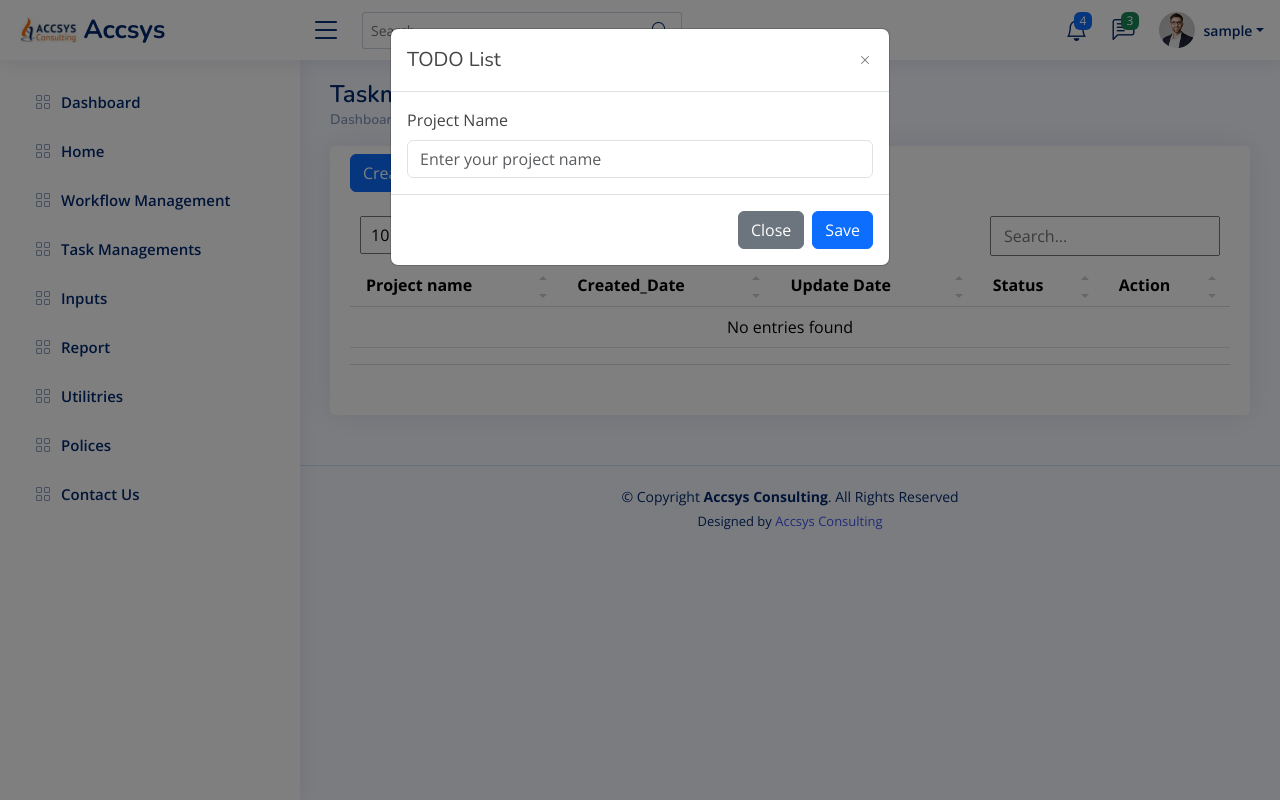
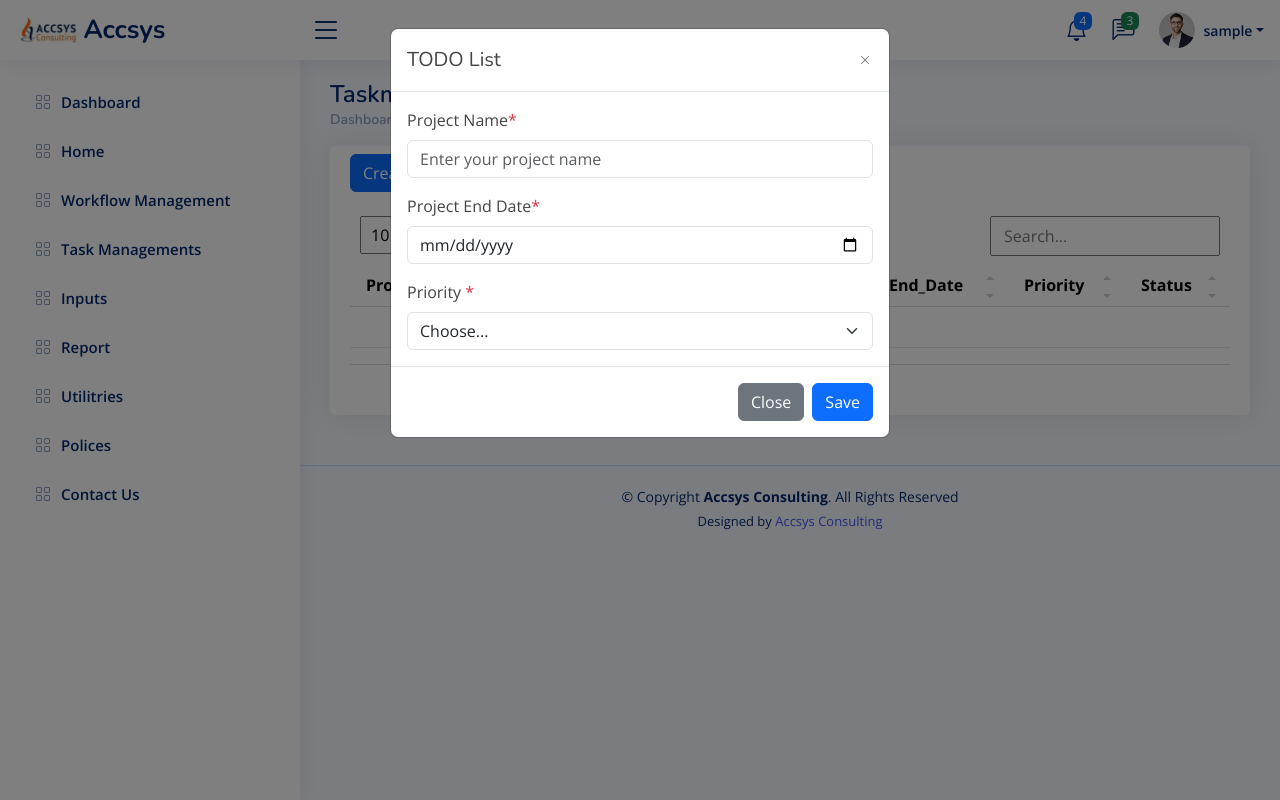
Before and after one commit to vinothkumar1111/Accesstools, a Django app: page /todlistpage/ in a window 1280 px wide, after a click on "Create Project". Run offline with Django 5.2, Linux system fonts and the light colour scheme; the visitor is signed in with stand-in values (Sample User, id 1); data that the repository does not hold is empty; some libraries are stand-ins or nearby versions.

Commit message:
changed some rules

```diff
--- a/acsapp/templates/common-templates/navbar.html
+++ b/acsapp/templates/common-templates/navbar.html
@@ -3,19 +3,19 @@
  <header id="header" class="header fixed-top d-flex align-items-center">
 
     <div class="d-flex align-items-center justify-content-between">
-      <a href="index.html" class="logo d-flex align-items-center">
+      <a href="https://accsysconsulting.com/" target="_blank" class="logo d-flex align-items-center">
         <img src="{% static 'NiceAdmin/NiceAdmin/assets/img/outlook.png' %}" alt="">
         <span class="d-none d-lg-block">Accsys</span>
       </a>
       <i class="bi bi-list toggle-sidebar-btn"></i>
     </div><!-- End Logo -->
 
-  <div class="search-bar">
+  <!-- <div class="search-bar">
       <form class="search-form d-flex align-items-center" method="POST" action="#">
         <input type="text" name="query" placeholder="Search" title="Enter search keyword">
         <button type="submit" title="Search"><i class="bi bi-search"></i></button>
       </form>
-    </div>
+    </div>  -->
 
     <!-- End Search Bar -->
 
--- a/acsapp/templates/common-templates/sidebar.html
+++ b/acsapp/templates/common-templates/sidebar.html
@@ -74,7 +74,7 @@
       </li>
 
       <li class="nav-item">
-        <a class="nav-link collapsed" href="{% url 'assigned_projects_view' %}">
+        <a class="nav-link collapsed" href="{% url 'todlistpage' %}">
           <i class="bi bi-grid"></i>
           <span>Task Managements</span>
         </a>
--- a/acsapp/templates/login.html
+++ b/acsapp/templates/login.html
@@ -90,9 +90,9 @@
                     <div class="col-12">
                       <button class="btn btn-primary w-100" type="submit">Login</button>
                     </div>
-                    <div class="col-12">
+                    <!-- <div class="col-12">
                       <p class="small mb-0">Don't have account? <a href="{% url 'register' %}">Create an account</a></p>
-                    </div>
+                    </div> -->
                   </form>
 
                 </div>
--- a/acsapp/templates/todopage.html
+++ b/acsapp/templates/todopage.html
@@ -1,5 +1,7 @@
 {% extends 'main.html' %}
 {% load static %}
+{% load custom_tags %}
+
 
 {% block content %}
 
@@ -64,18 +66,16 @@
           <th>Project name</th>
           <th>Created_Date</th>
           <th>Update Date</th>
-          {% if not user.is_superuser %}
 
           <th>End_Date</th>
 
-          <th>Creater Name</th>
+          <!-- <th>Creater Name</th> -->
           <th>Priority</th>
-          {% endif %}
 
           <th>Status</th>
 
 
-          {% if user.is_superuser %}
+          {% if request.user|in_group:"Superadmin" %}
 
           <th>Action</th>
           {% endif %}
@@ -91,10 +91,11 @@
           <td>{{ project.created_at|date:"d-m-Y" }}</td>
           <td>{{ project.updated_at|date:"d-m-Y" }}</td> <!-- Updated date field -->
 
-          {% if not user.is_superuser %}
 
             <td>{{ project.to_date|date:"d-m-Y" }}</td>
-            <td>{{ project.assigned_by.username }}</td> <!-- This will show the user who assigned the project -->
+            <!-- <td>{{ project.assigned_by.username }}</td>  -->
+
+            <!-- This will show the user who assigned the project -->
 
             <td>
               <span class="{% if project.priority|lower == 'low' %}text-secondary
@@ -105,7 +106,6 @@
                   {{ project.priority|capfirst }}
               </span>
           </td>
-{% endif %}
 
 
 
@@ -136,8 +136,8 @@
         </td>
 
 
+        {% if request.user|in_group:"Superadmin" %}
 
-        {% if user.is_superuser %}
 
           <td>
               <div class="filter">
@@ -155,6 +155,7 @@
                 </ul>
               </div>
           </td>
+
           {% endif %}
 
       </tr>
@@ -225,12 +226,36 @@
 
 
         <div class="col-12">
-          <label for="yourUsername" class="form-label">Project Name</label>
+          <label for="yourUsername" class="form-label">Project Name<span class="text-danger">*</span></label>
           <div class="input-group has-validation">
             <input type="text" name="projectname" class="form-control" id="yourUsername" placeholder="Enter your project name" required>
             <div class="invalid-feedback"></div>
           </div>
         </div>
+
+
+        <div class="col-12 mt-3">
+          <label for="yourUsername" class="form-label">Project End Date<span class="text-danger">*</span></label>
+          <div class="input-group has-validation">
+            <input type="date" name="projectdate" class="form-control" id="projectdate"  required>
+            <div class="invalid-feedback"></div>
+          </div>
+        </div>
+
+
+
+
+<div class="col-md-12 mt-3">
+  <label for="validationPriority" class="form-label">Priority <span class="text-danger">*</span></label>
+  <select class="form-select" id="validationPriority" name="projectpriority" required>
+    <option selected disabled value="">Choose...</option>
+    <option value="Low">Low</option>
+    <option value="Medium">Medium</option>
+    <option value="High">High</option>
+    <option value="Urgent">Urgent</option>
+  </select>
+  <div class="invalid-feedback">Please select a priority level.</div>
+</div>
 
 
       </div>
@@ -267,11 +292,23 @@
                         <label for="projectname{{ project.id }}" class="form-label">Project Name</label>
                         <input type="text" class="form-control" id="projectname{{ project.id }}" name="projectname" value="{{ project.projectname }}">
                     </div>
-                    <div class="mb-3">
+
+
+                    <div class="col-12 mt-3">
+                      <label for="yourUsername{{ project.id }}" class="form-label">Project End Date</label>
+                      <div class="input-group has-validation">
+                        <input type="date" name="todate" class="form-control" id="projectdate{{ project.id }}"  value="{{ project.to_date }}">
+                        <div class="invalid-feedback"></div>
+                      </div>
+                    </div>
+
+
+
+                    <!-- <div class="mb-3">
                         <label for="taskname{{ project.id }}" class="form-label">Task Name</label>
                         <input type="text" class="form-control" id="taskname{{ project.id }}" name="taskname" value="{{ project.taskname }}">
-                    </div>
-                    <div class="mb-3">
+                    </div> -->
+                    <div class="mt-3">
                         <label for="priority{{ project.id }}" class="form-label">Priority</label>
                         <select class="form-control" id="priority{{ project.id }}" name="priority">
                             {% for value, label in project.PRIORITY_CHOICES %}
--- a/acsapp/urls.py
+++ b/acsapp/urls.py
@@ -47,6 +47,10 @@ urlpatterns = [
     path('delete_task/<int:task_id>/', views.delete_task, name='delete_task'),
     path('specific_user_tasks_view/<int:project_id>/', views.specific_user_tasks_view, name='specific_user_tasks_view'),
 
+    path('specificprojectstask/<int:project_id>/users/<int:user_id>/tasks/add/', views.specific_user_task_view_task_mgt, name='specificusertask'),
+    path('delete_task/<int:task_id>/', views.delete_task, name='delete_task'),
+    path('update-task/<int:task_id>/', views.update_task, name='update_task'),
+    path('project/edit/<int:project_id>/', views.edit_projects, name='edit_project'),
 
     # path('project/<int:project_id>/tasks/', views.project_tasks, name='project_tasks'),
     # path('add_comment/', views.add_comment, name='add_comment'),
--- a/acsapp/views.py
+++ b/acsapp/views.py
@@ -13,6 +13,7 @@ from django.utils.dateformat import format
 from django.db.models import Max
 from django.utils.timezone import localtime
 from django.utils import timezone
+from django.views.decorators.csrf import csrf_exempt
 
 
 def createuserpage(req):
@@ -260,12 +261,18 @@ def todopgt(request):
      print("pgt function")
      if request.method == 'POST':
         projectname = request.POST.get('projectname')
+        projectdate = request.POST.get('projectdate')
+        projectpriority = request.POST.get('projectpriority')
+
+
         print(projectname)
         if projectname:
             print("pgt if")
             # Create and save the project
             Project.objects.create(
                 projectname=projectname,
+                to_date=projectdate,
+                priority=projectpriority,
                 user=request.user,  # Assign the currently logged-in user
                 assigned_by=request.user  # Assign the currently logged-in user as the creator
 
@@ -311,7 +318,7 @@ def delete_project(request, project_id):
 
     archived_project = ArchivedProject(
         projectname=project.projectname,
-        taskname=project.taskname,
+        # taskname=project.taskname,
         priority=project.priority,
         from_date=project.from_date,
         to_date=project.to_date,
@@ -545,27 +552,27 @@ def edit_project(request, project_id):
     project = get_object_or_404(Project, id=project_id)
 
     if request.method == 'POST':
-        if request.user.is_superuser:
-            project.projectname = request.POST.get('projectname')
-            # project.priority = request.POST.get('priority')
-            project.from_date = request.POST.get('fromdate')
-            # print(project.taskname)
+        # if request.user.is_superuser:
+            # project.projectname = request.POST.get('projectname')
+            # # project.priority = request.POST.get('priority')
+            # project.from_date = request.POST.get('fromdate')
+            # # print(project.taskname)
             # project.to_date = request.POST.get('todate')
-        else:
+        # else:
 
 
 
             project.projectname = request.POST.get('projectname')
-            project.taskname = request.POST.get('taskname')
+            # project.taskname = request.POST.get('taskname')
             project.priority = request.POST.get('priority')
             project.from_date = request.POST.get('fromdate')
             project.to_date = request.POST.get('todate')
 
-        project.save()
-        if request.user.is_superuser:
+            project.save()
+            # if request.user.is_superuser:
             return redirect("todlistpage")
-        else:
-            return redirect('user_project', user_id=project.user.id)
+            # else:
+            #     return redirect('user_project', user_id=project.user.id)
 
 
 
@@ -583,7 +590,6 @@ def assigned_projects_view(request):
     else:
         projects = Project.objects.none()  # No projects if not authenticated
         print(projects,"username else")
-
 
     context = {
         'projects': projects
@@ -728,6 +734,96 @@ def specific_user_tasks_view(request, project_id):
 
     return render(request, 'specific_user_task.html', context)
 
+
+
+def specific_user_task_view_task_mgt(request, project_id, user_id):
+    if request.method == 'POST':
+        # Retrieve project and user objects
+        project = get_object_or_404(Project, id=project_id)
+        user = get_object_or_404(User, id=user_id)
+
+        # Get form data
+        taskname = request.POST.get('taskname')
+        priority = request.POST.get('priority')
+        from_date = request.POST.get('fromdate')
+        to_date = request.POST.get('todate')
+
+        # Create a new task object
+        task = Task(
+            taskname=taskname,
+            priority=priority,
+            from_date=from_date,
+            to_date=to_date,
+            user=user,
+            project=project
+        )
+        task.save()
+
+        # Display success message and redirect to project page (or wherever you want)
+        # messages.success(request, 'Task created successfully.')
+        return redirect('specific_user_tasks_view', project_id=project.id)
+
+    else:
+        # If it's a GET request, render the form page
+        return render(request, 'specific_user_task_form.html')
+
+
+
+@csrf_exempt  # For handling AJAX request
+def delete_task(request, task_id):
+    if request.method == 'POST':
+        task = get_object_or_404(Task, id=task_id)
+        task.delete()
+        return JsonResponse({'message': 'Task deleted successfully'}, status=200)
+    else:
+        return JsonResponse({'message': 'Invalid request method'}, status=400)
+
+
+
+# View to update the task
+def update_task(request, task_id):
+    if request.method == 'POST':
+        task = get_object_or_404(Task, id=task_id)
+
+        # Get the updated values from the POST request
+        taskname = request.POST.get('taskname')
+        priority = request.POST.get('priority')
+        from_date = request.POST.get('fromdate')
+        to_date = request.POST.get('todate')
+
+        # Update the task object with the new data
+        task.taskname = taskname
+        task.priority = priority
+        task.from_date = from_date
+        task.to_date = to_date
+
+        # Save the updated task to the database
+        task.save()
+
+        # Return a JSON response indicating success
+        return JsonResponse({'status': 'success'})
+
+    return JsonResponse({'status': 'error', 'message': 'Invalid request method'})
+
+
+def edit_projects(request, project_id):
+    project = get_object_or_404(Project, id=project_id)  # Get the project by ID
+    if request.method == 'POST':
+        # Get the updated values from the form
+        project.projectname = request.POST.get('projectname')
+        project.priority = request.POST.get('priority')
+        project.from_date = request.POST.get('fromdate')
+        project.to_date = request.POST.get('todate')
+
+        # Save the updated project details
+        project.save()
+
+        # Redirect to a project list or a specific project page
+        return redirect('user_project', user_id=project.user.id)  # Assuming project has a related 'user' field
+
+    return HttpResponse("Invalid request method", status=400)
+
+
 # @login_required
 # def task_detail_view(request, project_id):
 #     project = get_object_or_404(Project, id=project_id)
```
Also changed, not shown: acsapp/templates/specific_user_task.html (+18 -6 lines), acsapp/templates/task_detail.html (+136 -44 lines), acsapp/templates/userproject.html (+9 -8 lines).
